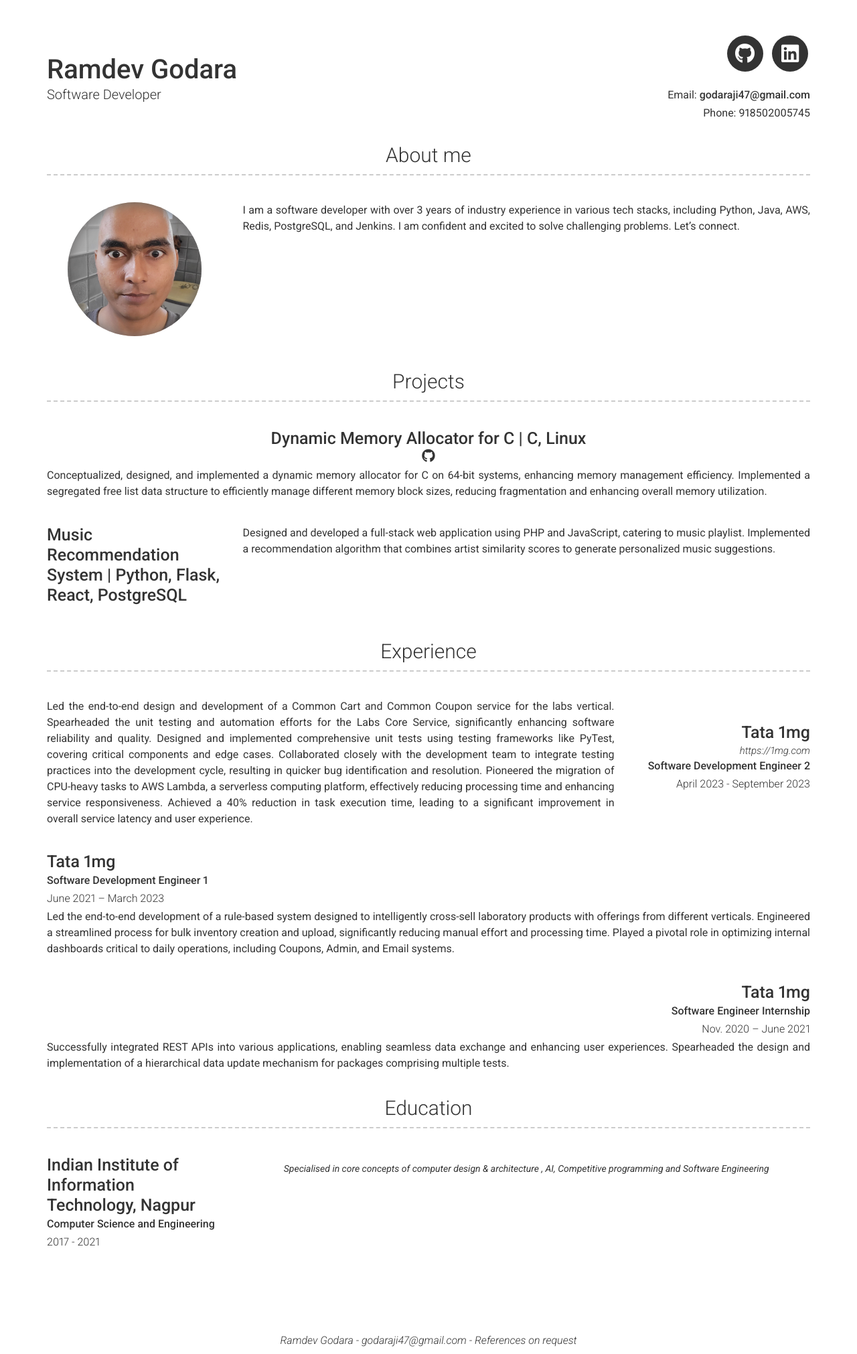
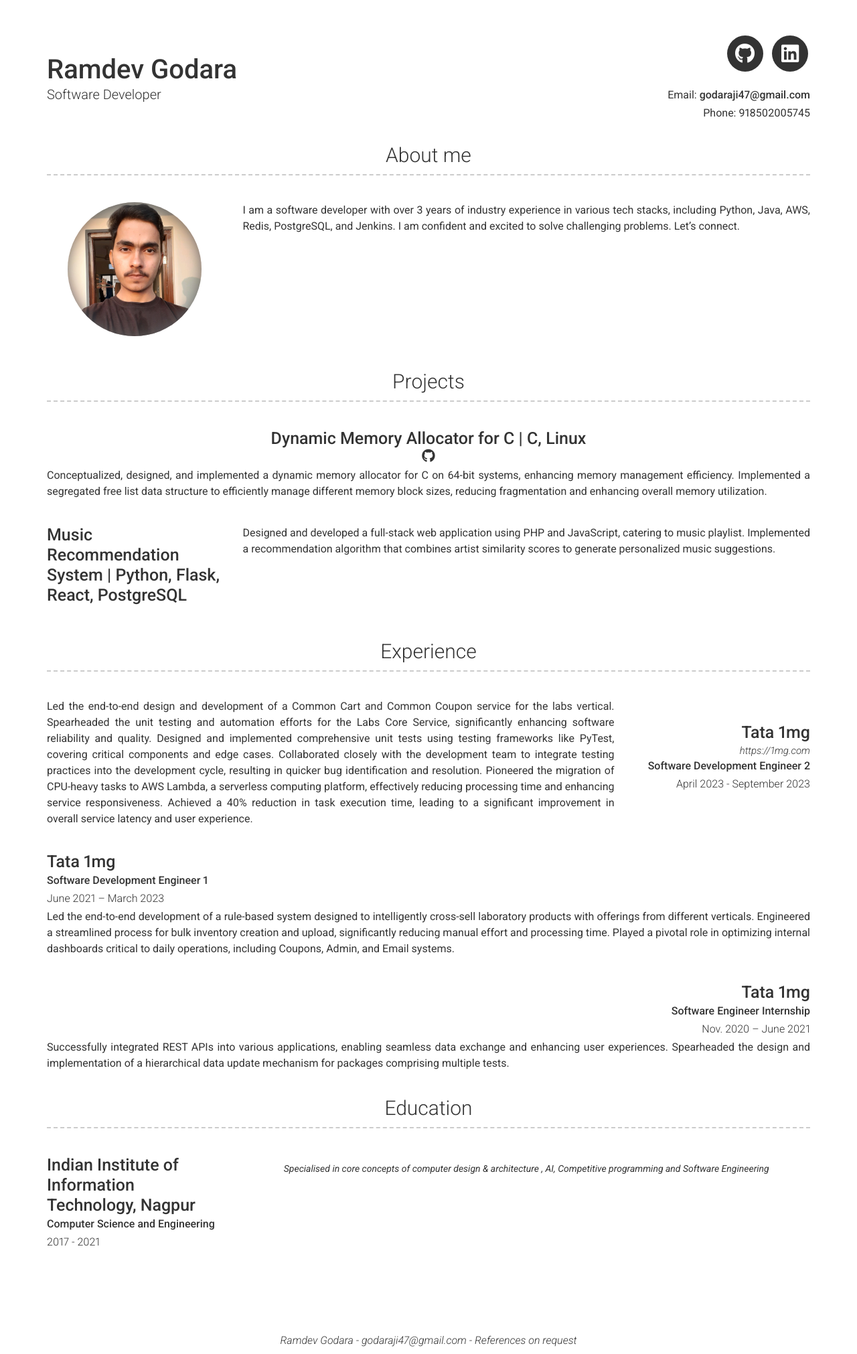
Before and after one commit to ramdevji/ramdevgodara.github.io, a Jekyll site: the page built from index.md, in a window 1280 px wide. Shown: the whole page at 67% size. Built offline with Jekyll 4.4.1, drawn with Linux system fonts in a browser that asks for light colours; nearby versions of some CDN libraries.

Commit message:
Update _config.yml

```diff
--- a/_config.yml
+++ b/_config.yml
@@ -10,7 +10,7 @@ phone: +918502005745
 github_username:  https://github.com/ramdevji
 linkedin_username: https://www.linkedin.com/in/ramdev-g-14781110a/
 about_title: About me
-about_profile_image: _test/images/ramdev_1.jpeg
+about_profile_image: _test/images/ramdev.jpeg
 about_content: > # this means to ignore newlines until the next config item.
   I am a software developer with over 3 years of industry experience in various tech stacks,
   including Python, Java, AWS, Redis, PostgreSQL, and Jenkins. I am confident and excited to
```
